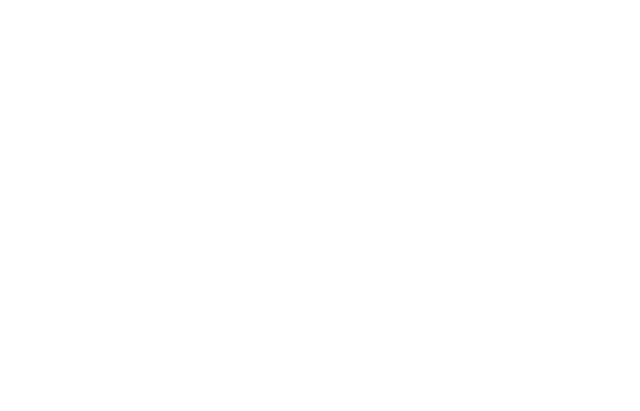
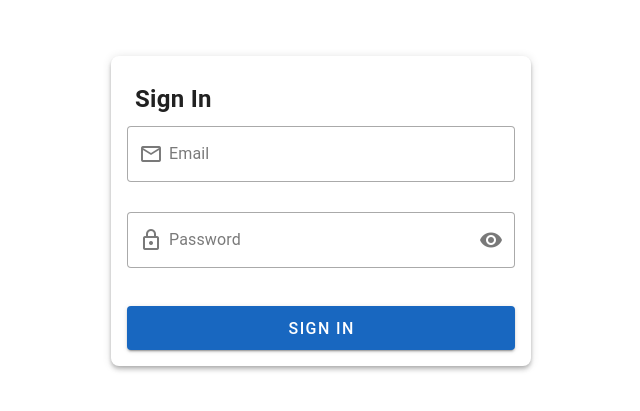
Before and after one commit to punkrocker178/nuxt4-playground, a Nuxt app: page /login in a window 1280 px wide. Before the commit this address had no page. Shown: the part 189-600 px from the top of the page, without its empty margins (319-959 px from the left). Built offline with nearby package versions, Linux system fonts and the light colour scheme.

Commit message:
Implement login form

```diff
--- /dev/null
+++ b/app/components/LoginForm.vue
@@ -0,0 +1,103 @@
+<template>
+  <v-card class="login-card" elevation="4" rounded="lg">
+    <v-card-title class="login-card__title">Sign In</v-card-title>
+
+    <v-card-text>
+      <v-form ref="formRef" @submit.prevent="handleSubmit">
+        <v-text-field
+          v-model="email"
+          label="Email"
+          type="email"
+          prepend-inner-icon="mdi-email-outline"
+          :rules="emailRules"
+          variant="outlined"
+          class="mb-2"
+        />
+
+        <v-text-field
+          v-model="password"
+          label="Password"
+          :type="showPassword ? 'text' : 'password'"
+          prepend-inner-icon="mdi-lock-outline"
+          :append-inner-icon="showPassword ? 'mdi-eye-off' : 'mdi-eye'"
+          :rules="passwordRules"
+          variant="outlined"
+          @click:append-inner="showPassword = !showPassword"
+        />
+
+        <v-alert
+          v-if="errorMessage"
+          type="error"
+          variant="tonal"
+          class="mt-2 mb-4"
+          density="compact"
+        >
+          {{ errorMessage }}
+        </v-alert>
+
+        <v-btn
+          type="submit"
+          color="primary"
+          block
+          size="large"
+          class="mt-4"
+          :loading="isLoading"
+        >
+          Sign In
+        </v-btn>
+      </v-form>
+    </v-card-text>
+  </v-card>
+</template>
+
+<script setup lang="ts">
+const emit = defineEmits<{
+  login: [email: string, password: string]
+}>()
+
+const formRef = ref<{ validate: () => Promise<{ valid: boolean }> } | null>(null)
+const email = ref('')
+const password = ref('')
+const showPassword = ref(false)
+const isLoading = ref(false)
+const errorMessage = ref('')
+
+const emailRules = [
+  (v: string) => !!v || 'Email is required',
+  (v: string) => /.+@.+\..+/.test(v) || 'Email must be valid',
+]
+
+const passwordRules = [
+  (v: string) => !!v || 'Password is required',
+  (v: string) => v.length >= 8 || 'Password must be at least 8 characters',
+]
+
+async function handleSubmit() {
+  if (!formRef.value) return
+
+  const { valid } = await formRef.value.validate()
+  if (!valid) return
+
+  isLoading.value = true
+  errorMessage.value = ''
+
+  try {
+    emit('login', email.value, password.value)
+  } finally {
+    isLoading.value = false
+  }
+}
+</script>
+
+<style scoped>
+.login-card {
+  width: 100%;
+  max-width: 420px;
+}
+
+.login-card__title {
+  font-size: 1.5rem;
+  font-weight: 600;
+  padding: 1.5rem 1.5rem 0.5rem;
+}
+</style>
--- a/app/pages/index.vue
+++ b/app/pages/index.vue
@@ -1,10 +1,21 @@
 <template>
-<div>
-  <nuxt-link to="/feature-comparison">
-    Feature Comparison
-  </nuxt-link>
-  <stock-dashboard></stock-dashboard>
-</div>
+  <div>
+    <nuxt-link to="/feature-comparison">
+      Feature Comparison
+    </nuxt-link>
+
+    <nuxt-link to="/login">
+      Login
+    </nuxt-link>
+    <v-expansion-panels>
+      <v-expansion-panel>
+        <v-expansion-panel-title>Stock Market Updates</v-expansion-panel-title>
+        <v-expansion-panel-text>
+          <StockDashboard />
+        </v-expansion-panel-text>
+      </v-expansion-panel>
+    </v-expansion-panels>
+  </div>
 </template>
 <script setup lang="ts">
 onMounted(async () => {
--- /dev/null
+++ b/app/pages/login.vue
@@ -0,0 +1,24 @@
+<template>
+  <div class="login-page">
+    <LoginForm @login="handleLogin" />
+  </div>
+</template>
+
+<script setup lang="ts">
+definePageMeta({ ssr: false })
+
+function handleLogin(email: string, password: string) {
+  console.log('Login attempt:', email, password)
+  // nuxt link to index page after login
+  navigateTo('/')
+}
+</script>
+
+<style scoped>
+.login-page {
+  display: flex;
+  justify-content: center;
+  align-items: center;
+  min-height: 100vh;
+}
+</style>
```
